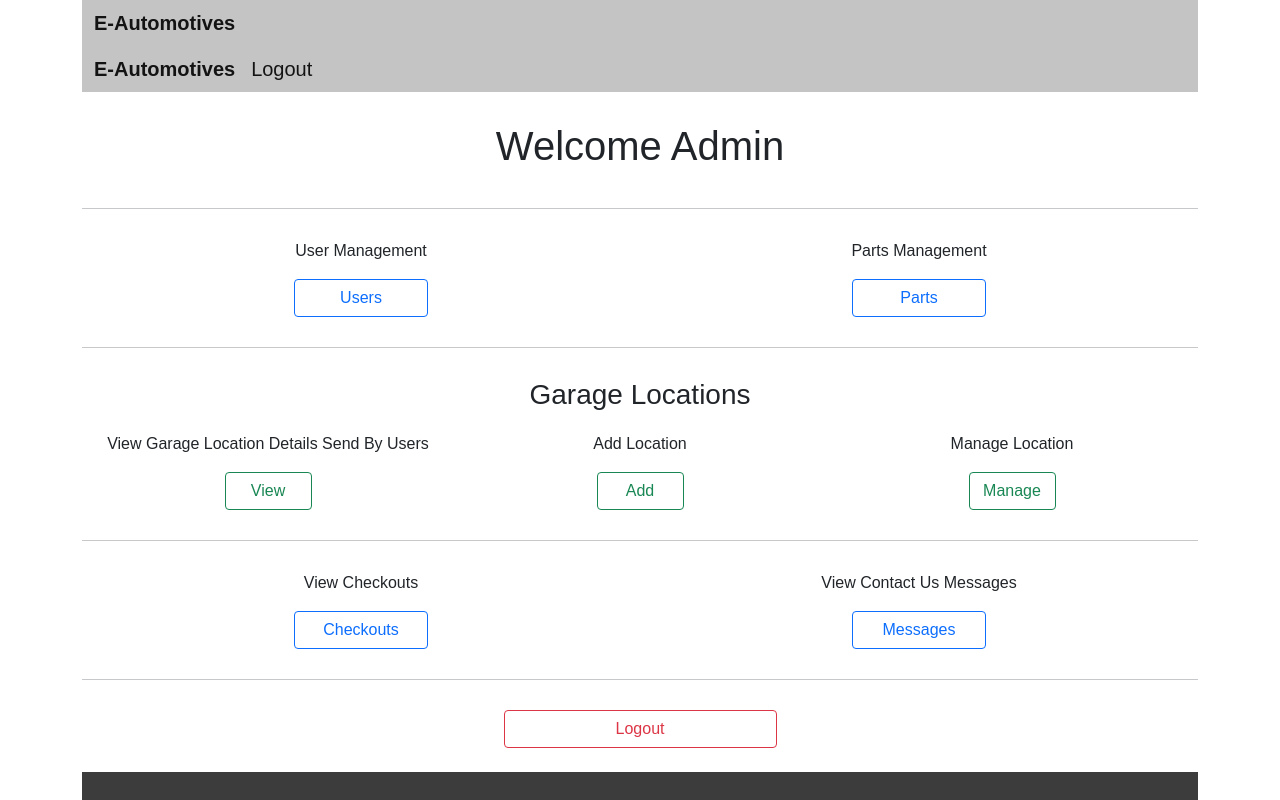
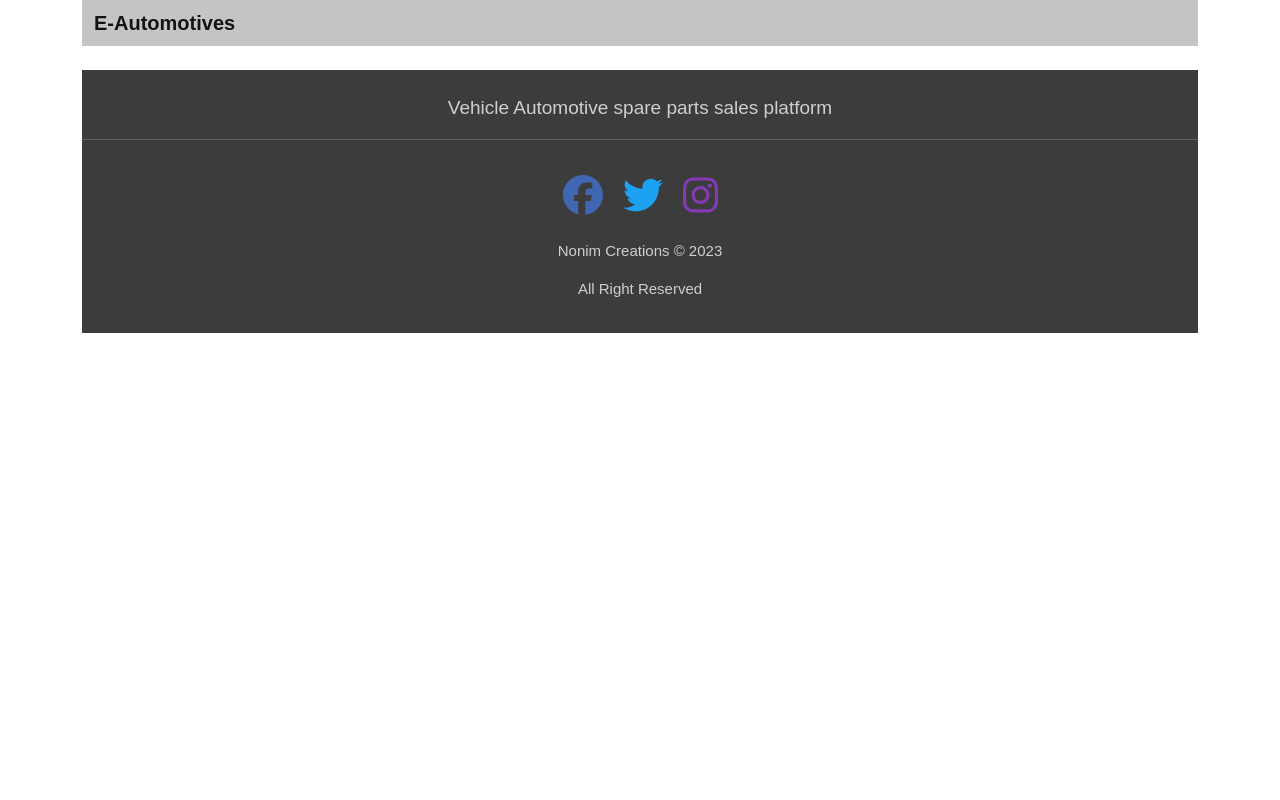
Before and after one commit to NonimUdara/E-Automotive-Web, a React (Create React App) app: page /home in a window 1280 px wide. Shown: the top 800 px of the page. Built offline with nearby package versions, Linux system fonts and the light colour scheme.

Commit message:
update home as admindashboard

```diff
--- a/src/App.js
+++ b/src/App.js
@@ -2,7 +2,6 @@ import React, { Component } from 'react';
 import { BrowserRouter, Routes, Route } from 'react-router-dom';
 import Navbar from "./components/Navbar";
 import AdminLogin from "./components/AdminLogin";
-import Home from './components/home';
 import EditPost from './components/EditPost';
 import MemberDetails from './components/MemberDetails';
 import UniqueDetail from './components/UniqueDetail';
@@ -17,7 +16,6 @@ export default class App extends Component {
           <Navbar/>
           <Routes>
             <Route path="/" element={<AdminLogin />} />
-            <Route path="/home" element={<Home/>}/>
             <Route path="/admindashboard" element={<AdminDashboard/>}/>
             <Route path="/memberdetails" element={<MemberDetails />} />
             <Route path="/edit/:id" element={<EditPost />} />
--- a/src/components/AdminLogin/index.js
+++ b/src/components/AdminLogin/index.js
@@ -20,7 +20,7 @@ const Login = () => {
 			const url = "/api/auth";
 			const { data: res } = await axios.post(url, data);
 			localStorage.setItem("token", res.data);
-			window.location = "/home";
+			window.location = "/admindashboard";
 		} catch (error) {
 			if (
 				error.response &&
--- a/src/components/home.js
+++ /dev/null
@@ -1,75 +0,0 @@
-import React, { Component } from 'react';
-
-export default class GymHome extends Component {
-  render() {
-    return (
-      <div>
-
-        <nav className="navbar navbar-expand-lg navbar-light" style={{ backgroundColor: '#C4C4C4' }}>
-          <div className="container">
-            <button style={{ margin: '10px' }} className="navbar-toggler" type="button" data-bs-toggle="collapse" data-bs-target="#navbarNav" aria-controls="navbarNav" aria-expanded="false" aria-label="Toggle navigation">
-              <span className="navbar-toggler-icon"></span>
-            </button>
-            <div className="collapse navbar-collapse" id="navbarNav">
-              <ul className="navbar-nav">
-                <li className="nav-item">
-                  <a className="navbar-brand" aria-current="page" style={{ fontWeight: 'bold', fontSize: 20 }} href="/">E-Automotives</a>
-                </li>
-                <li className="nav-item" style={{}}>
-                  <a className="navbar-brand" aria-current="page" style={{ fontWeight: 'small', fontSize: 20, textAlign: 'right' }} href="/">Logout</a>
-                </li>
-              </ul>
-            </div>
-          </div>
-        </nav>
-
-        <div className="container">
-          <div className="row">
-
-            <h1 style={{ textAlign: 'center', marginTop: '30px' }}> Welcome Admin</h1>
-            <hr style={{ marginTop: '30px', marginBottom: '30px' }}></hr>
-            <div className="col-6" style={{ alignItems: 'center', textAlign: 'center' }}>
-              <p>User Management</p>
-              <a className="btn btn-outline-primary w-25" href="/memberdetails" role="button">Users</a>
-            </div>
-            <div className="col-6" style={{ alignItems: 'center', textAlign: 'center' }}>
-              <p>Parts Management</p>
-              <a className="btn btn-outline-primary w-25" href=" " role="button">Parts</a>
-            </div>
-            <hr style={{ marginTop: '30px', marginBottom: '30px' }}></hr>
-
-            <h3 style={{ textAlign: 'center', marginBottom: '20px' }}>Garage Locations</h3>
-            <div className="col-4" style={{ alignItems: 'center', textAlign: 'center' }}>
-              <p>View Garage Location Details Send By Users</p>
-              <a className="btn btn-outline-success w-25" href=" " role="button">View</a>
-            </div>
-            <div className="col-4" style={{ alignItems: 'center', textAlign: 'center' }}>
-              <p>Add Location</p>
-              <a className="btn btn-outline-success w-25" href=" " role="button">Add</a>
-            </div>
-            <div className="col-4" style={{ alignItems: 'center', textAlign: 'center' }}>
-              <p>Manage Location</p>
-              <a className="btn btn-outline-success w-25" href=" " role="button">Manage</a>
-            </div>
-            <hr style={{ marginTop: '30px', marginBottom: '30px' }}></hr>
-
-            <div className="col-6" style={{ alignItems: 'center', textAlign: 'center' }}>
-              <p>View Checkouts</p>
-              <a className="btn btn-outline-primary w-25" href="/memberdetails" role="button">Checkouts</a>
-            </div>
-            <div className="col-6" style={{ alignItems: 'center', textAlign: 'center' }}>
-              <p>View Contact Us Messages</p>
-              <a className="btn btn-outline-primary w-25" href=" " role="button">Messages</a>
-            </div>
-            <hr style={{ marginTop: '30px', marginBottom: '30px', }}></hr>
-
-            <div className="col-12" style={{ alignItems: 'center', textAlign: 'center' }}>
-              <a className="btn btn-outline-danger w-25" href="/" role="button">Logout</a>
-            </div>
-
-          </div>
-        </div>
-      </div>
-    )
-  }
-}
```
